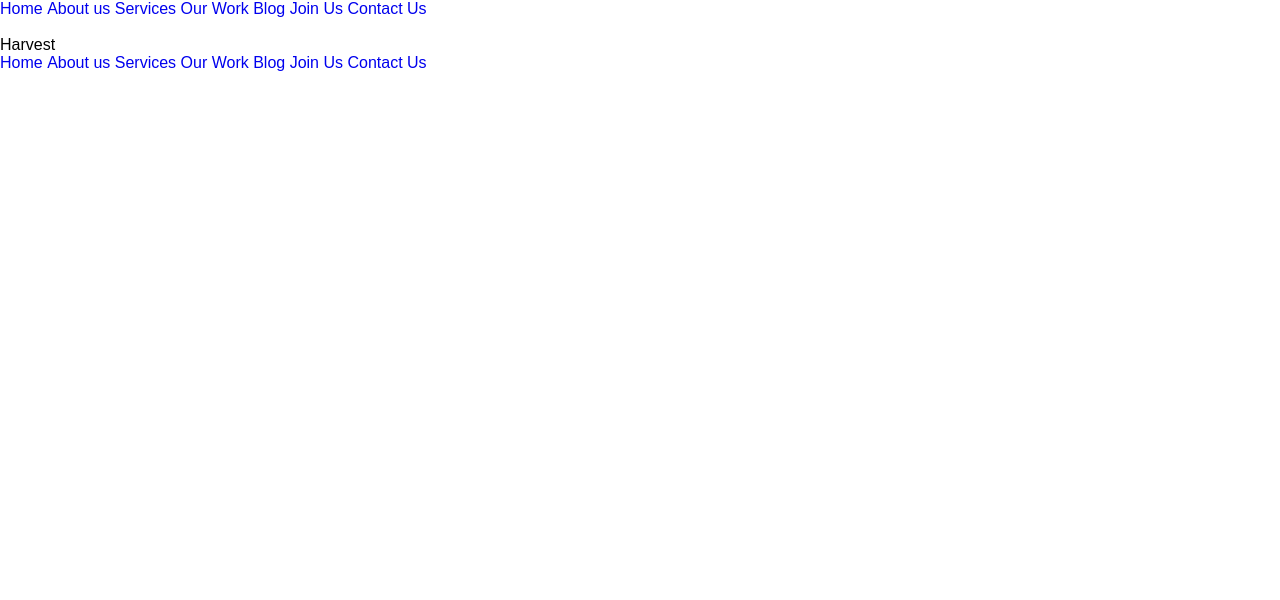
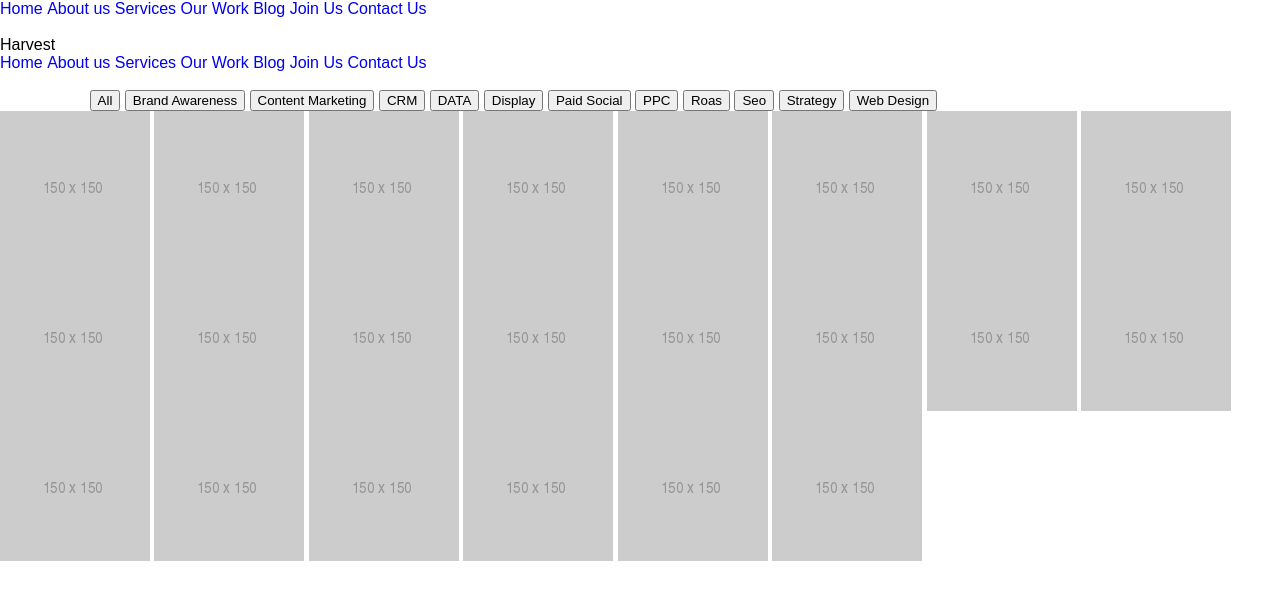
Before and after one commit to wkedarprdxn/Harvest, a plain HTML site: page ourWork.html in a window 1280 px wide. Drawn offline with Linux system fonts and the light colour scheme.

Commit message:
html for main section in ourwork page added.

```diff
--- a/ourWork.html
+++ b/ourWork.html
@@ -124,8 +124,93 @@
         </header>
         <!--header section start-->
         <!--main section start-->
-        <main>
-
+        <main class="ow-main">
+            <div class="ow-main-sec1 wrapper">
+                <ul>
+                    <li><button class="filter-btn active" data-filter="all">All</button></li>
+                    <li><button class="filter-btn inactive" data-filter="brand_awar">Brand Awareness</button></li>
+                    <li><button class="filter-btn inactive" data-filter="content_market">Content Marketing</button></li>
+                    <li><button class="filter-btn inactive" data-filter="crm">CRM</button></li>
+                    <li><button class="filter-btn inactive" data-filter="data">DATA</button></li>
+                    <li><button class="filter-btn inactive" data-filter="display">Display</button></li>
+                    <li><button class="filter-btn inactive" data-filter="paid_social">Paid Social</button></li>
+                    <li><button class="filter-btn inactive" data-filter="ppc">PPC</button></li>
+                    <li><button class="filter-btn inactive" data-filter="roas">Roas</button></li>
+                    <li><button class="filter-btn inactive" data-filter="seo">Seo</button></li>
+                    <li><button class="filter-btn inactive" data-filter="strategy">Strategy</button></li>
+                    <li><button class="filter-btn inactive" data-filter="web_design">Web Design</button></li>
+                </ul>
+            </div>
+            <div class="ow-main-sec2">
+                <ul>
+                    <li class="filter brand_awar">
+                        <img src="assets/img/150.jpg" alt="img-1">
+                    </li>
+                    <li class="filter brand_awar">
+                        <img src="assets/img/150.jpg" alt="img-2">
+                    </li>
+                    <li class="filter content_market">
+                        <img src="assets/img/150.jpg" alt="img-3">
+                    </li>
+                    <li class="filter content_market">
+                        <img src="assets/img/150.jpg" alt="img-4">
+                    </li>
+                    <li class="filter crm">
+                        <img src="assets/img/150.jpg" alt="img-5">
+                    </li>
+                    <li class="filter crm">
+                        <img src="assets/img/150.jpg" alt="img-6">
+                    </li>
+                    <li class="filter data">
+                        <img src="assets/img/150.jpg" alt="img-7">
+                    </li>
+                    <li class="filter data">
+                        <img src="assets/img/150.jpg" alt="img-8">
+                    </li>
+                    <li class="filter display">
+                        <img src="assets/img/150.jpg" alt="img-9">
+                    </li>
+                    <li class="filter display">
+                        <img src="assets/img/150.jpg" alt="img-10">
+                    </li>
+                    <li class="filter paid_social">
+                        <img src="assets/img/150.jpg" alt="img-11">
+                    </li>
+                    <li class="filter paid_social">
+                        <img src="assets/img/150.jpg" alt="img-12">
+                    </li>
+                    <li class="filter ppc">
+                        <img src="assets/img/150.jpg" alt="img-13">
+                    </li>
+                    <li class="filter ppc">
+                        <img src="assets/img/150.jpg" alt="img-14">
+                    </li>
+                    <li class="filter roas">
+                        <img src="assets/img/150.jpg" alt="img-15">
+                    </li>
+                    <li class="filter roas">
+                        <img src="assets/img/150.jpg" alt="img-16">
+                    </li>
+                    <li class="filter seo">
+                        <img src="assets/img/150.jpg" alt="img-17">
+                    </li>
+                    <li class="filter seo">
+                        <img src="assets/img/150.jpg" alt="img-18">
+                    </li>
+                    <li class="filter strategy">
+                        <img src="assets/img/150.jpg" alt="img-19">
+                    </li>
+                    <li class="filter strategy">
+                        <img src="assets/img/150.jpg" alt="img-20">
+                    </li>
+                    <li class="filter web_design">
+                        <img src="assets/img/150.jpg" alt="img-21">
+                    </li>
+                    <li class="filter web_design">
+                        <img src="assets/img/150.jpg" alt="img-22">
+                    </li>
+                </ul>
+            </div>
         </main>
         <!--main section end-->
 
```
